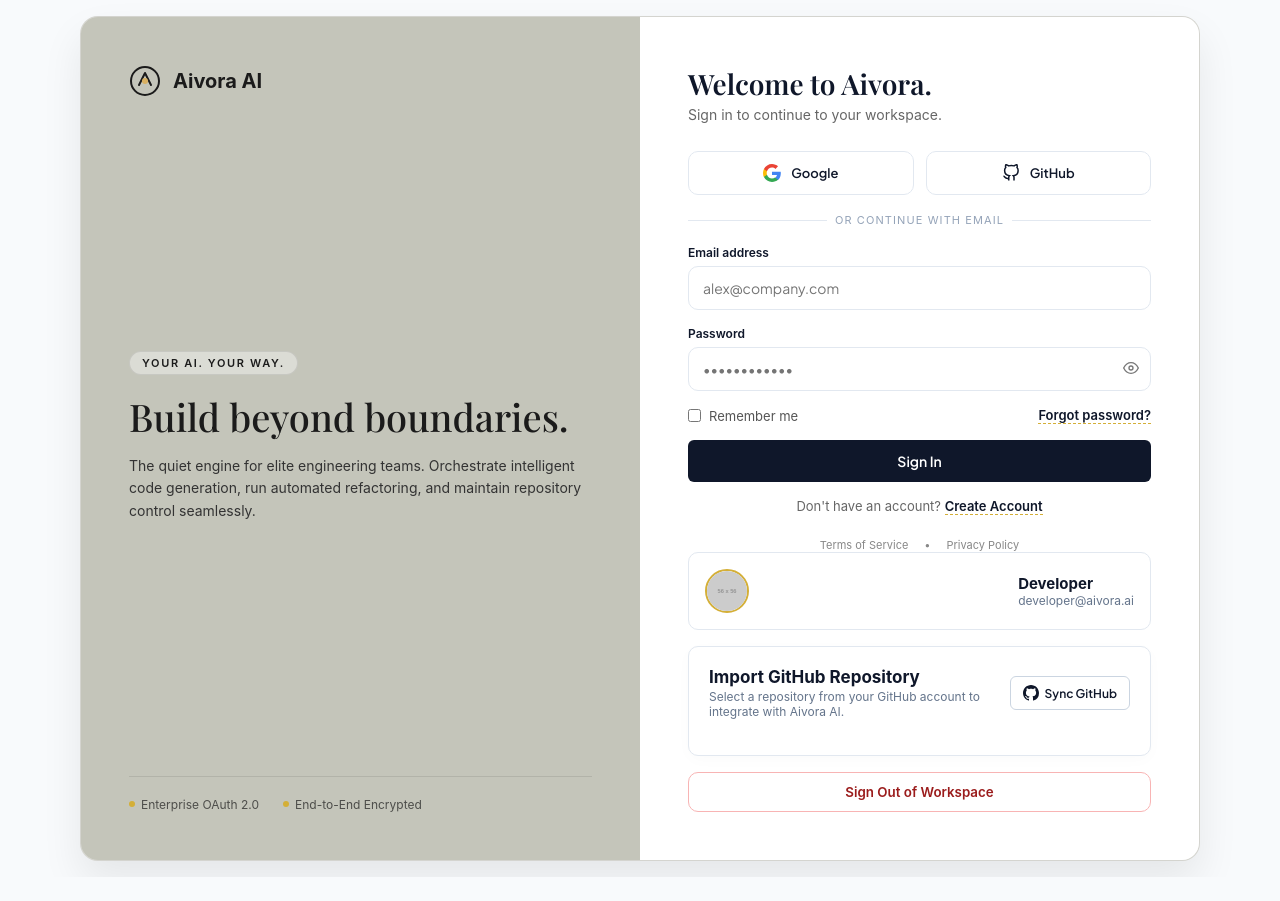
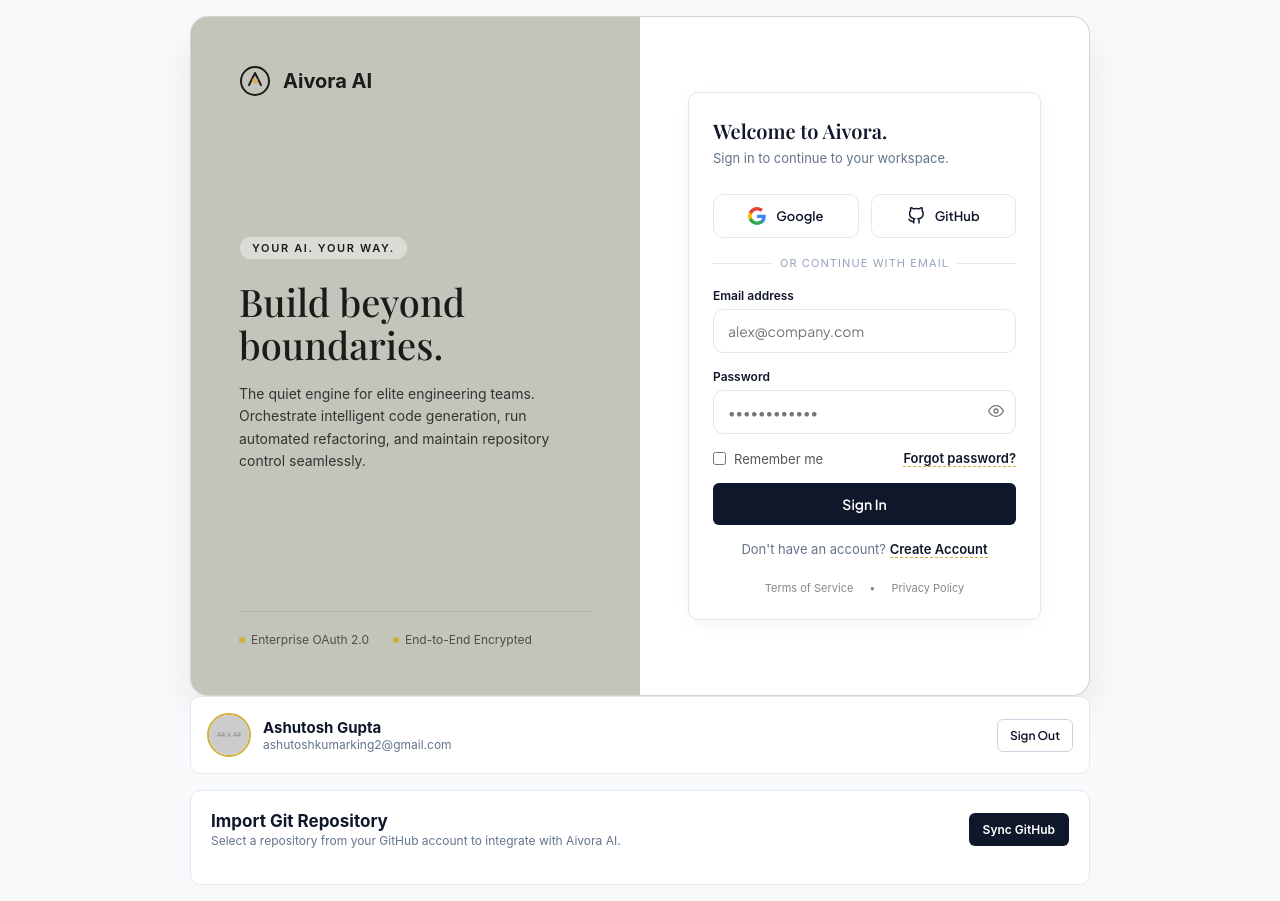
Before and after one commit to ashutoshkumarking2/aivora.ai-deploy, a website with bundled scripts: page index.html in a window 1280 px wide. Before the commit the page ends 877 px from the top, so only its background shows below. Built offline with nearby package versions, Linux system fonts and the light colour scheme; no server answers; placeholder pictures from the web are drawn by us; a web font is replaced by a local one.

Commit message:
Update index.html

```diff
--- a/index.html
+++ b/index.html
@@ -57,7 +57,13 @@
 </head>
 <body>
 
-  <div class="app-container">
+  <!-- STATUS BANNER -->
+  <div id="statusBanner" class="status-banner" style="display:none;"></div>
+
+  <div class="main-container">
+
+    <!-- 1. AUTHENTICATION LANDING VIEW (Hero + Login) -->
+    <div id="authContainer" class="app-container">
       <!-- Left Hero Section -->
       <section class="hero-section">
         <div class="brand-header">
@@ -94,12 +100,9 @@
         </div>
       </section>
 
-    <!-- Right Authentication / Dashboard Section -->
+      <!-- Right Login Card -->
       <section class="auth-section">
-      <div id="statusBanner" class="status-banner"></div>
-
-      <!-- AUTH CONTAINER -->
-      <div id="authCard">
+        <div id="authCard" class="auth-card">
           <div class="auth-header">
             <h2 id="formTitle" class="auth-title">Welcome to Aivora.</h2>
             <p id="formSubtitle" class="auth-subtitle">Sign in to continue to your workspace.</p>
@@ -169,37 +172,38 @@
             <a href="#">Privacy Policy</a>
           </div>
         </div>
+      </section>
+    </div>
 
-      <!-- PROTECTED DASHBOARD CONTAINER (Laptop / Professional View) -->
+    <!-- 2. FULLSCREEN VERCEL STYLE DASHBOARD VIEW (Shown only after Login) -->
     <div id="dashboardCard" class="dashboard-card">
       <div class="user-profile-header">
-          <img id="userAvatar" class="user-avatar" src="https://via.placeholder.com/56" alt="User Avatar" />
+        <div class="user-info-flex">
+          <img id="userAvatar" class="user-avatar" src="https://via.placeholder.com/44" alt="User Avatar" />
           <div class="user-details">
-            <h3 id="userName">Developer</h3>
-            <p id="userEmail">developer@aivora.ai</p>
+            <h3 id="userName">Ashutosh Gupta</h3>
+            <p id="userEmail">ashutoshkumarking2@gmail.com</p>
           </div>
+        </div>
+        <button id="btnSignOut" class="btn-secondary-sm">Sign Out</button>
       </div>
 
       <div class="dashboard-section">
         <div class="section-header-flex">
           <div>
-              <h4>Import GitHub Repository</h4>
+            <h4>Import Git Repository</h4>
             <p class="section-subtitle">Select a repository from your GitHub account to integrate with Aivora AI.</p>
           </div>
-            <button id="btnConnectRepo" class="btn-secondary-sm">
-              <svg width="16" height="16" viewBox="0 0 24 24" fill="currentColor">
-                <path d="M12 0C5.37 0 0 5.37 0 12c0 5.31 3.435 9.795 8.205 11.385.6.105.825-.255.825-.57 0-.285-.015-1.23-.015-2.235-3.015.555-3.795-.735-4.035-1.41-.135-.345-.72-1.41-1.23-1.695-.42-.225-1.02-.78-.015-.795.945-.015 1.62.87 1.845 1.23 1.08 1.815 2.805 1.305 3.495.99.105-.78.42-1.305.765-1.605-2.67-.3-5.46-1.335-5.46-5.925 0-1.305.465-2.385 1.23-3.225-.12-.3-.54-1.53.12-3.18 0 0 1.005-.315 3.3 1.23.96-.27 1.98-.405 3-.405s2.04.135 3 .405c2.295-1.56 3.3-1.23 3.3-1.23.66 1.65.24 2.88.12 3.18.765.84 1.23 1.905 1.23 3.225 0 4.605-2.805 5.625-5.475 5.925.435.375.81 1.095.81 2.22 0 1.605-.015 2.895-.015 3.3 0 .315.225.69.825.57A12.02 12.02 0 0024 12c0-6.63-5.37-12-12-12z"/>
-              </svg>
+          <button id="btnConnectRepo" class="btn-primary-sm">
             Sync GitHub
           </button>
         </div>
 
+        <!-- Repository List (Vercel Style) -->
         <div id="repoDisplay" style="display: none;"></div>
       </div>
+    </div>
 
-        <button id="btnSignOut" class="btn-outline-danger">Sign Out of Workspace</button>
-      </div>
-    </section>
   </div>
 
   <script type="module" src="auth.js"></script>
```
Lines whose indentation alone changed are shown as unchanged.
